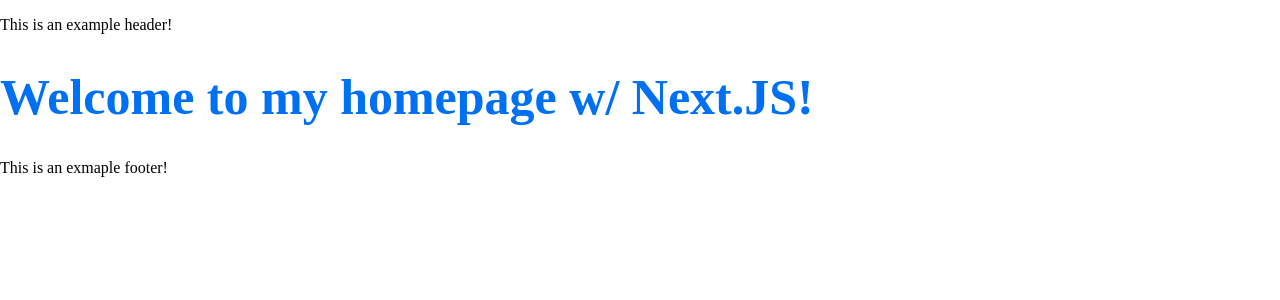
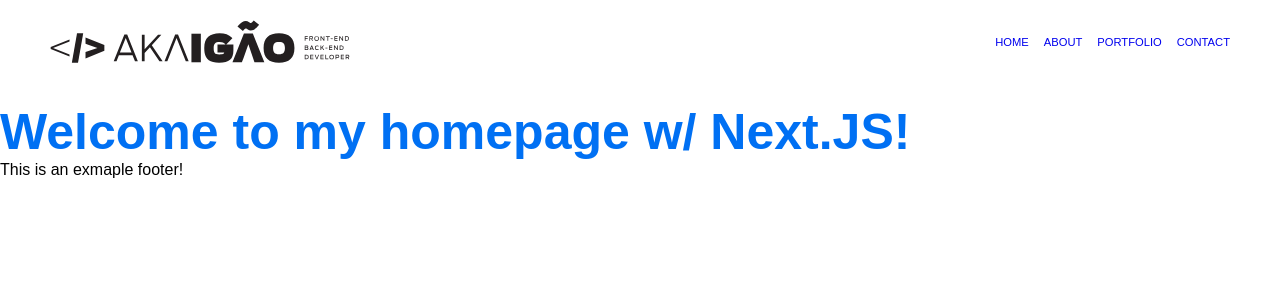
Before and after one commit to akaigao/personal-website, a Next.js app: page / in a window 1280 px wide. Shown: the top 300 px of the page. Built offline with nearby package versions, Linux system fonts and the light colour scheme.

Commit message:
feat: header ok

```diff
--- /dev/null
+++ b/components/Header/index.jsx
@@ -0,0 +1,5 @@
+import { HeaderContainer } from './style'
+
+export function Header({ children }) {
+  return <HeaderContainer>{children}</HeaderContainer>
+}
--- /dev/null
+++ b/components/Header/style.js
@@ -0,0 +1,11 @@
+import styled from 'styled-components'
+
+export const HeaderContainer = styled.header`
+  width: 100%;
+  padding: 20px 50px;
+  margin-bottom: 20px;
+
+  display: flex;
+  align-items: center;
+  justify-content: space-between;
+`
--- a/components/Layout/index.jsx
+++ b/components/Layout/index.jsx
@@ -1,4 +1,8 @@
-import Head from "next/head";
+import Head from 'next/head'
+import Image from 'next/image'
+import myLogo from '../../public/akaigao.svg'
+import { Header } from '../Header'
+import { Navbar } from '../Navbar'
 
 export function Layout({ children }) {
   return (
@@ -7,11 +11,10 @@
         <title>akaigão</title>
       </Head>
 
-      <header>
-        <nav>
-          <p>This is an example header!</p>
-        </nav>
-      </header>
+      <Header>
+        <Image src={myLogo} alt="My Logo" width={300} />
+        <Navbar />
+      </Header>
 
       <main>{children}</main>
 
@@ -19,5 +22,5 @@
         <p>This is an exmaple footer!</p>
       </footer>
     </>
-  );
+  )
 }
--- /dev/null
+++ b/components/Navbar/index.jsx
@@ -0,0 +1,20 @@
+import { NavbarContainer, RedirectLink } from './style'
+
+export function Navbar() {
+  return (
+    <NavbarContainer>
+      <li>
+        <RedirectLink href="/">Home</RedirectLink>
+      </li>
+      <li>
+        <RedirectLink href="/about">About</RedirectLink>
+      </li>
+      <li>
+        <RedirectLink href="/">Portfolio</RedirectLink>
+      </li>
+      <li>
+        <RedirectLink href="/">Contact</RedirectLink>
+      </li>
+    </NavbarContainer>
+  )
+}
--- /dev/null
+++ b/components/Navbar/style.js
@@ -0,0 +1,20 @@
+import Link from 'next/link'
+import styled from 'styled-components'
+
+export const NavbarContainer = styled.ul`
+  display: flex;
+  align-items: center;
+  justify-content: center;
+  gap: 15px;
+
+  font-size: 0.7rem;
+
+  li {
+    text-transform: uppercase;
+    list-style-type: none;
+  }
+`
+
+export const RedirectLink = styled(Link)`
+  text-decoration: none;
+`
--- a/styles/globalstyles.js
+++ b/styles/globalstyles.js
@@ -1,15 +1,20 @@
-import { createGlobalStyle } from "styled-components";
+import { createGlobalStyle } from 'styled-components'
 
 export const GlobalStyle = createGlobalStyle`
-  body {
+  * {
     margin: 0;
     padding: 0;
     box-sizing: border-box;
   }
-`;
+
+  body {
+    font-family: sans-serif;
+    font-size: 16px;
+  }
+`
 
 export const theme = {
   colors: {
-    primary: "#0070f3",
-  },
-};
+    primary: '#0070f3'
+  }
+}
```
Also changed, not shown: public/akaigao.svg (added).
